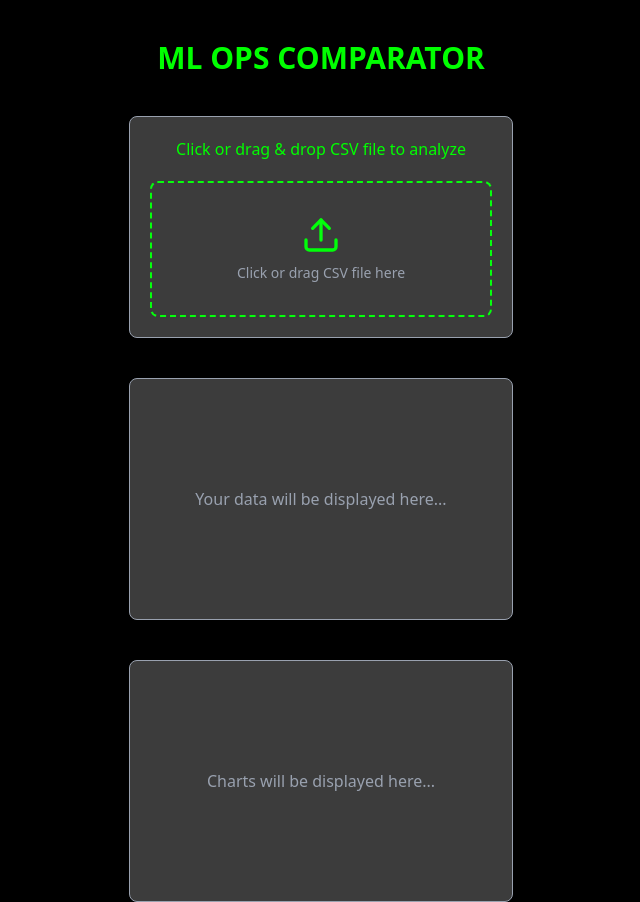
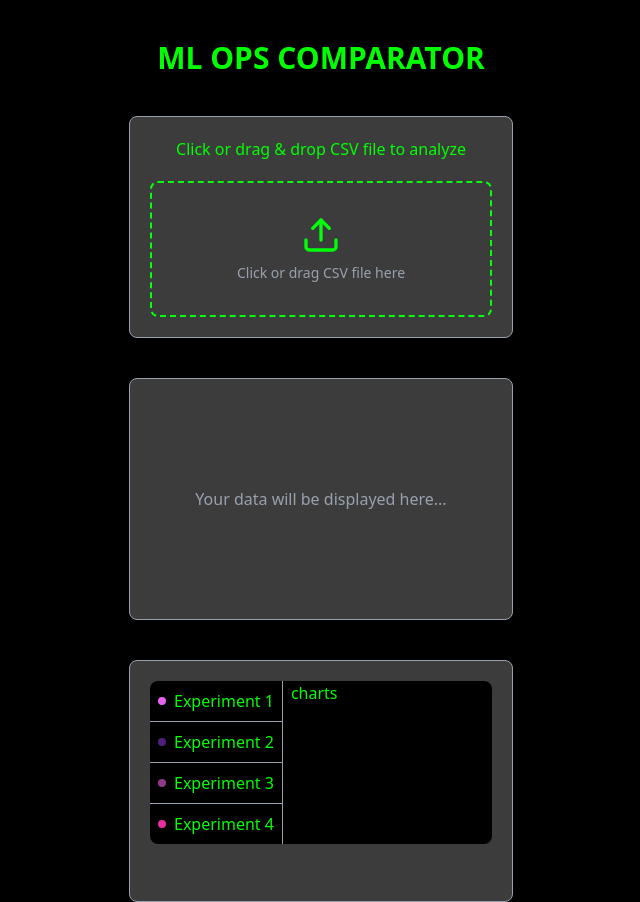
Before and after one commit to Spirit1408/MLOps_Comparator, a Vue app: page / in a window 1280 px wide. Shown: the whole page, without its empty margins (319-959 px from the left). Built offline with nearby package versions, Linux system fonts and the light colour scheme.

Commit message:
Add base structure for charts wih inner components

```diff
--- a/src/assets/base.css
+++ b/src/assets/base.css
@@ -4,3 +4,7 @@ body {
   background-color: #000000;
   color: #00ff00;
 }
+
+button {
+  cursor: pointer;
+}
--- /dev/null
+++ b/src/components/DataCharts/DataChart/ChartButton/ChartButton.vue
@@ -0,0 +1,28 @@
+<script setup>
+import { computed } from 'vue'
+
+defineProps({
+  experiment: {
+    type: String,
+    required: true,
+  },
+})
+
+const randomColor = computed(() => {
+  const letters = '0123456789ABCDEF'
+  let color = '#'
+  for (let i = 0; i < 6; i++) {
+    color += letters[Math.floor(Math.random() * 16)]
+  }
+  return color
+})
+</script>
+
+<template>
+  <button class="p-2 flex items-center gap-2">
+    <span class="w-2 h-2 rounded-full" :style="{ backgroundColor: randomColor }" />
+    <p>
+      {{ experiment }}
+    </p>
+  </button>
+</template>
--- /dev/null
+++ b/src/components/DataCharts/DataChart/DataChart.vue
@@ -0,0 +1,26 @@
+<script setup>
+import ChartButton from './ChartButton/ChartButton.vue'
+</script>
+
+<template>
+  <div class="flex gap-2 bg-black rounded-lg">
+    <div class="border-r border-gray-400">
+      <ul class="divide-y divide-gray-400">
+        <li>
+          <ChartButton experiment="Experiment 1" />
+        </li>
+        <li>
+          <ChartButton experiment="Experiment 2" />
+        </li>
+        <li>
+          <ChartButton experiment="Experiment 3" />
+        </li>
+        <li>
+          <ChartButton experiment="Experiment 4" />
+        </li>
+      </ul>
+    </div>
+
+    <div class="flex-grow">charts</div>
+  </div>
+</template>
--- a/src/components/DataCharts/DataCharts.vue
+++ b/src/components/DataCharts/DataCharts.vue
@@ -1,9 +1,18 @@
-<script setup></script>
+<script setup>
+import { ref } from 'vue'
+import DataChart from './DataChart/DataChart.vue'
+
+const isDataLoaded = ref(true)
+</script>
 
 <template>
   <div class="p-5 rounded-lg max-w-[30%] w-full mx-auto border border-gray-400 bg-[#3C3C3C]">
-    <div class="h-[200px] flex items-center justify-center">
+    <div v-if="!isDataLoaded" class="h-[200px] flex items-center justify-center">
       <p class="text-gray-400">Charts will be displayed here...</p>
+    </div>
+
+    <div v-else class="h-[200px] flex flex-col gap-5">
+      <DataChart />
     </div>
   </div>
 </template>
```
